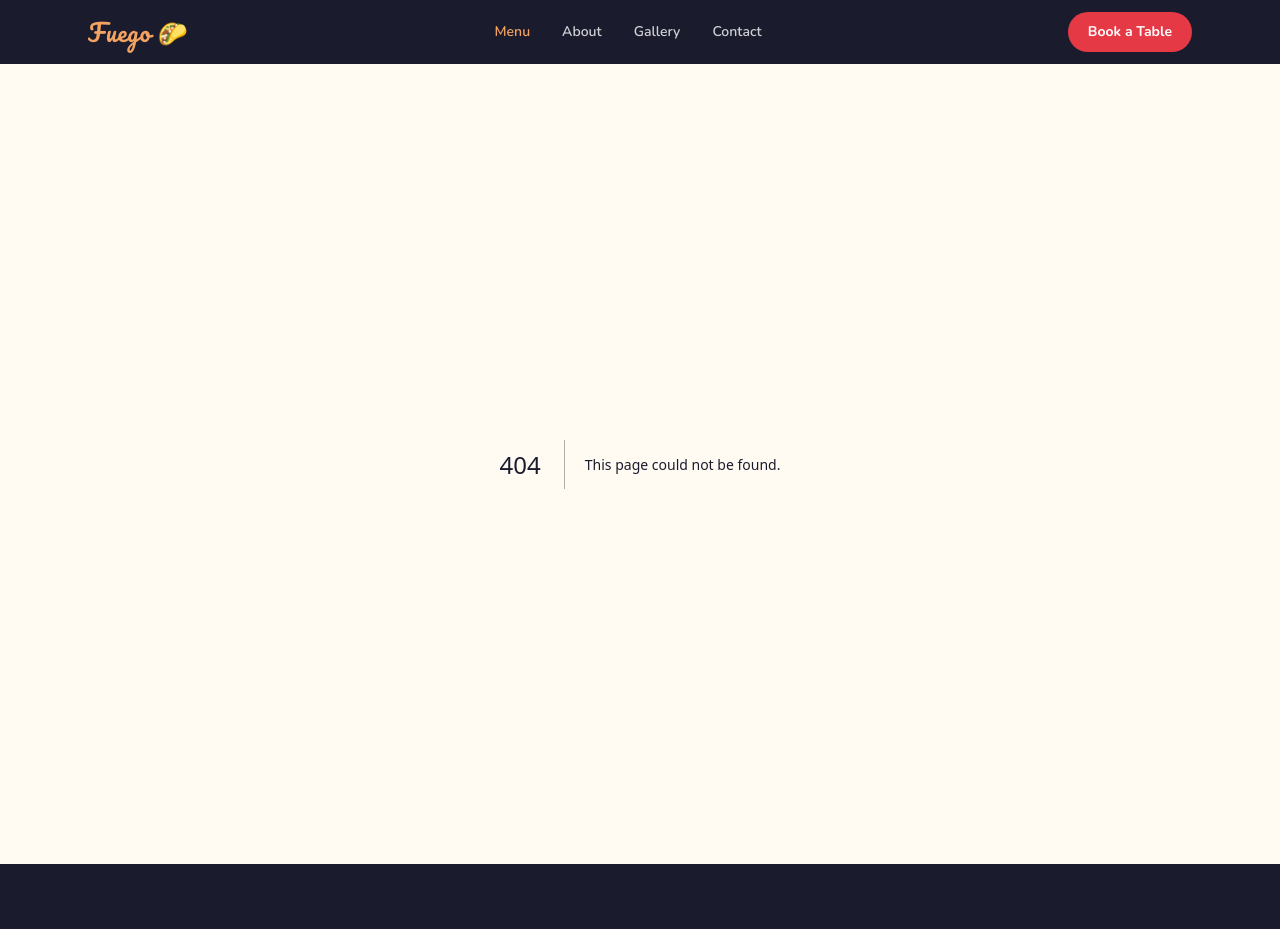
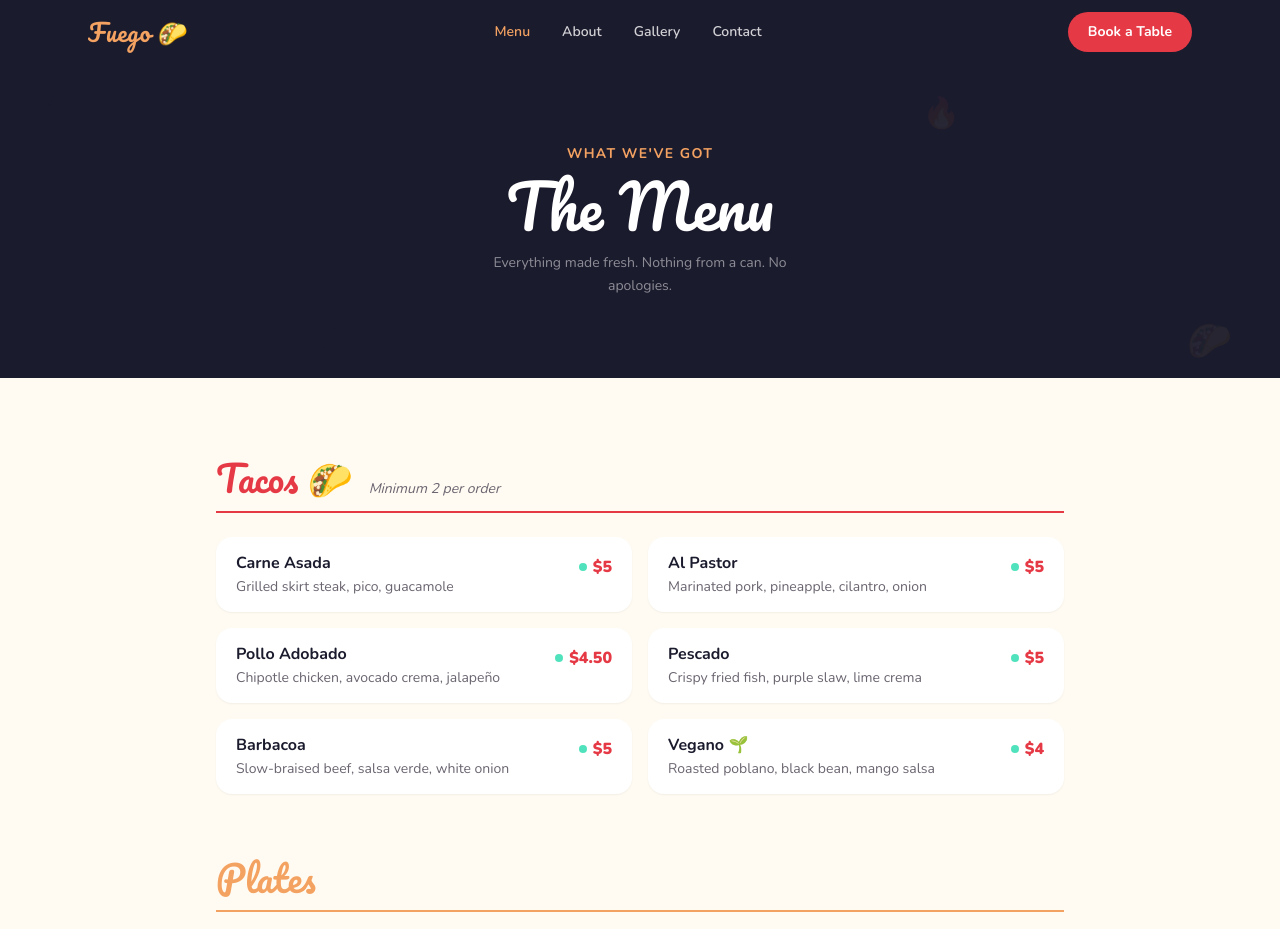
Before and after one commit to timpactwa/webservicesportfoliopage, a Next.js app in the folder demos/fuego-street-tacos/: page /menu in a window 1280 px wide. Before the commit this address had no page. Shown: the top 929 px of the page. Built offline with nearby package versions, Linux system fonts and the light colour scheme.

Commit message:
feat: Fuego menu page — all categories with prices and descriptions

```diff
--- /dev/null
+++ b/demos/fuego-street-tacos/app/menu/page.tsx
@@ -0,0 +1,117 @@
+import type { Metadata } from 'next'
+import { TACOS, PLATES, EXTRAS, DRINKS, DESSERTS } from '@/lib/menu-data'
+
+export const metadata: Metadata = {
+  title: 'Menu',
+  description: 'Full menu at Fuego Street Tacos — tacos, plates, drinks, and more in Morristown, NJ.',
+}
+
+type Item = { name: string; description: string; price: string }
+
+function MenuSection({ title, items, note, accent = 'fuego' }: {
+  title: string
+  items: Item[]
+  note?: string
+  accent?: 'fuego' | 'golden' | 'verde'
+}) {
+  const borderColor = {
+    fuego: 'border-fuego',
+    golden: 'border-golden',
+    verde: 'border-verde',
+  }[accent]
+
+  const headingColor = {
+    fuego: 'text-fuego',
+    golden: 'text-golden',
+    verde: 'text-verde',
+  }[accent]
+
+  return (
+    <div className="mb-16">
+      <div className={`flex items-baseline gap-4 mb-6 pb-3 border-b-2 ${borderColor}`}>
+        <h2 className={`font-display text-4xl ${headingColor}`}>{title}</h2>
+        {note && (
+          <span className="font-body text-sm text-muted italic">{note}</span>
+        )}
+      </div>
+      <div className="grid sm:grid-cols-2 gap-4">
+        {items.map((item) => (
+          <div
+            key={item.name}
+            className="group flex justify-between gap-4 bg-white rounded-2xl px-5 py-4 shadow-sm hover:shadow-md transition-shadow duration-200"
+          >
+            <div className="min-w-0">
+              <p className="font-body font-bold text-charcoal leading-tight">{item.name}</p>
+              {item.description && (
+                <p className="font-body text-sm text-muted mt-1 leading-snug">{item.description}</p>
+              )}
+            </div>
+            <div className="flex items-center gap-1.5 shrink-0 self-start pt-0.5">
+              <span className="w-2 h-2 rounded-full bg-verde opacity-70" />
+              <p className="font-body font-black text-fuego text-base tabular-nums">{item.price}</p>
+            </div>
+          </div>
+        ))}
+      </div>
+    </div>
+  )
+}
+
+export default function MenuPage() {
+  return (
+    <div className="bg-cream min-h-screen">
+      {/* Hero banner */}
+      <div className="bg-charcoal py-20 text-center relative overflow-hidden">
+        {/* Decorative pepper dots */}
+        <div className="absolute inset-0 opacity-5 pointer-events-none select-none">
+          <div className="absolute top-4 left-8 text-5xl">🌶</div>
+          <div className="absolute bottom-4 right-12 text-4xl">🌮</div>
+          <div className="absolute top-8 right-1/4 text-3xl">🔥</div>
+          <div className="absolute bottom-6 left-1/4 text-3xl">🌶</div>
+        </div>
+        <p className="font-body text-golden font-bold uppercase tracking-widest text-sm mb-3">
+          What We&apos;ve Got
+        </p>
+        <h1 className="font-display text-white text-6xl drop-shadow-sm">The Menu</h1>
+        <p className="font-body text-white/50 text-sm mt-4 max-w-xs mx-auto leading-relaxed">
+          Everything made fresh. Nothing from a can. No apologies.
+        </p>
+      </div>
+
+      {/* Menu sections */}
+      <div className="max-w-4xl mx-auto px-6 py-20">
+        <MenuSection
+          title="Tacos 🌮"
+          items={TACOS}
+          note="Minimum 2 per order"
+          accent="fuego"
+        />
+        <MenuSection
+          title="Plates"
+          items={PLATES}
+          accent="golden"
+        />
+        <MenuSection
+          title="Extras"
+          items={EXTRAS}
+          accent="verde"
+        />
+        <MenuSection
+          title="Drinks"
+          items={DRINKS}
+          accent="golden"
+        />
+        <MenuSection
+          title="Desserts 🍮"
+          items={DESSERTS}
+          accent="fuego"
+        />
+
+        <p className="font-body text-xs text-muted text-center mt-8 leading-relaxed max-w-lg mx-auto">
+          Consuming raw or undercooked foods may increase risk of foodborne illness.
+          Please inform your server of any allergies.
+        </p>
+      </div>
+    </div>
+  )
+}
```
